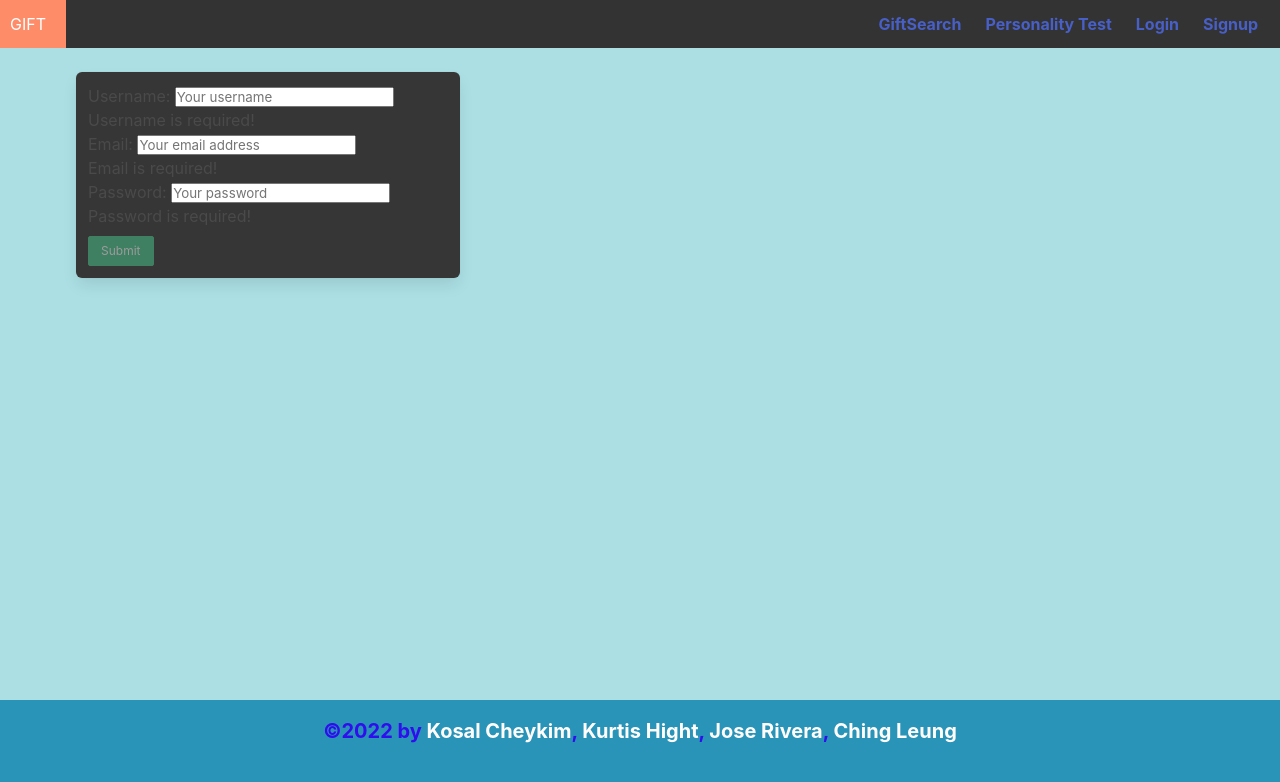
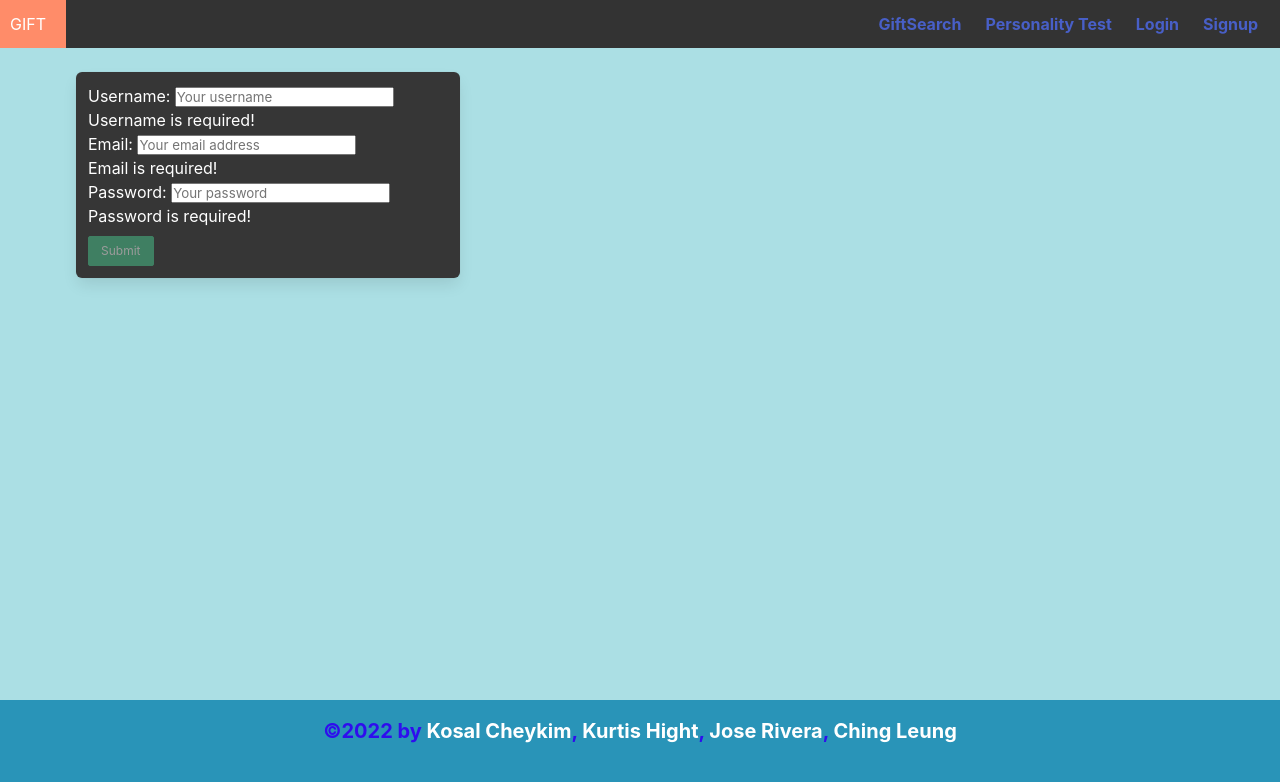
Before and after one commit to jrera1796/GIFT, a React (Create React App) app in the folder client/: page /signup in a window 1280 px wide. Shown: the top 782 px of the page. Built offline with nearby package versions, Linux system fonts and the light colour scheme.

Commit message:
modified signup Form text

```diff
--- a/client/src/components/SignupForm/index.js
+++ b/client/src/components/SignupForm/index.js
@@ -63,13 +63,13 @@ const SignupForm = () => {
     <>
       {/* This is needed for the validation functionality above */}
       <div className='box column is-4 mt-5 ml-3 pt-3 pb-3 has-background-dark'>
-      <Form noValidate validated={validated} onSubmit={handleFormSubmit}>
+      <Form noValidate validated={validated} onSubmit={handleFormSubmit} className="has-text-white">
         {/* show alert if server response is bad */}
         <Alert dismissible onClose={() => setShowAlert(false)} show={showAlert} variant='warning'>
           Something went wrong with your signup!
         </Alert>
 
-        <Form.Group>
+        <Form.Group >
           <Form.Label htmlFor='username'>Username: </Form.Label>
           <Form.Control
             type='text'
```
Also changed, not shown: 2 other files (tests, documents, lock files or other folders).
